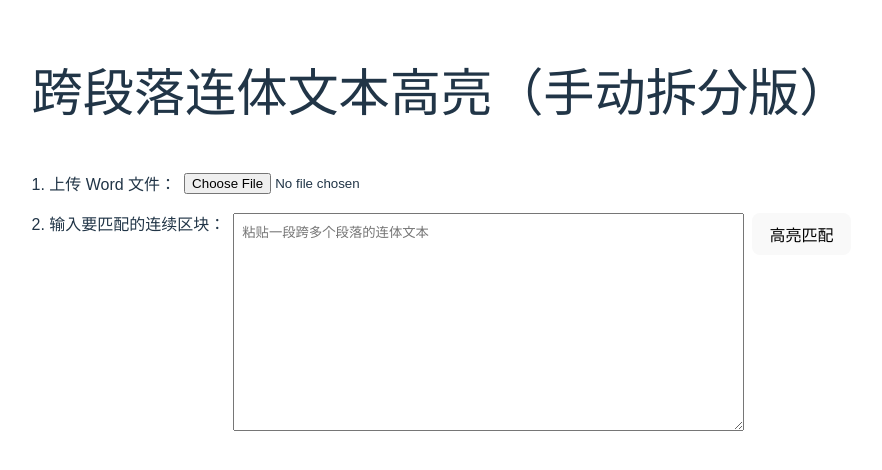
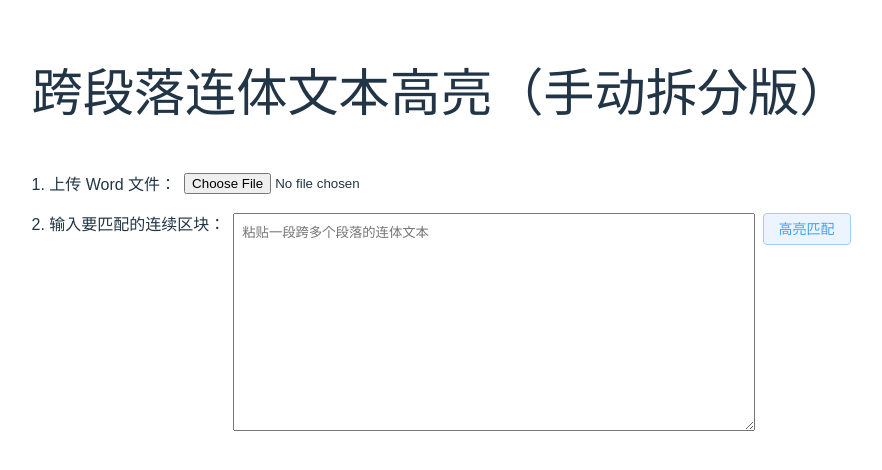
Before and after one commit to lu145zgg/word--vue, a Vue app: page / in a window 1280 px wide. Shown: the top 470 px of the page, without its empty margins (199-1081 px from the left). Built offline with nearby package versions, Linux system fonts and the light colour scheme.

Commit message:
引入element

```diff
--- a/package.json
+++ b/package.json
@@ -9,6 +9,7 @@
   },
   "dependencies": {
     "docx-preview": "^0.3.5",
+    "element-plus": "^2.10.4",
     "mammoth": "^1.4.19",
     "vue": "^3.3.0"
   },
--- a/src/App.vue
+++ b/src/App.vue
@@ -14,7 +14,14 @@
         placeholder="粘贴一段跨多个段落的连体文本"
         rows="4"
       ></textarea>
-      <button @click="applyHighlight">高亮匹配</button>
+<el-button
+  type="primary"
+  :plain="true"
+  @click="applyHighlight"
+>
+  高亮匹配
+</el-button>
+
     </div>
 
     <div ref="viewer" class="docx-viewer"></div>
--- /dev/null
+++ b/vue.config.js
@@ -0,0 +1,18 @@
+// vite.config.js
+import { defineConfig } from 'vite'
+import vue from '@vitejs/plugin-vue'
+import AutoImport from 'unplugin-auto-import/vite'
+import Components from 'unplugin-vue-components/vite'
+import { ElementPlusResolver } from 'unplugin-vue-components/resolvers'
+
+export default defineConfig({
+  plugins: [
+    vue(),
+    AutoImport({
+      resolvers: [ElementPlusResolver()],
+    }),
+    Components({
+      resolvers: [ElementPlusResolver()],
+    }),
+  ],
+})
```
Also changed, not shown: src/main.js (+13 -2 lines), 1 other file (tests, documents, lock files or other folders).
